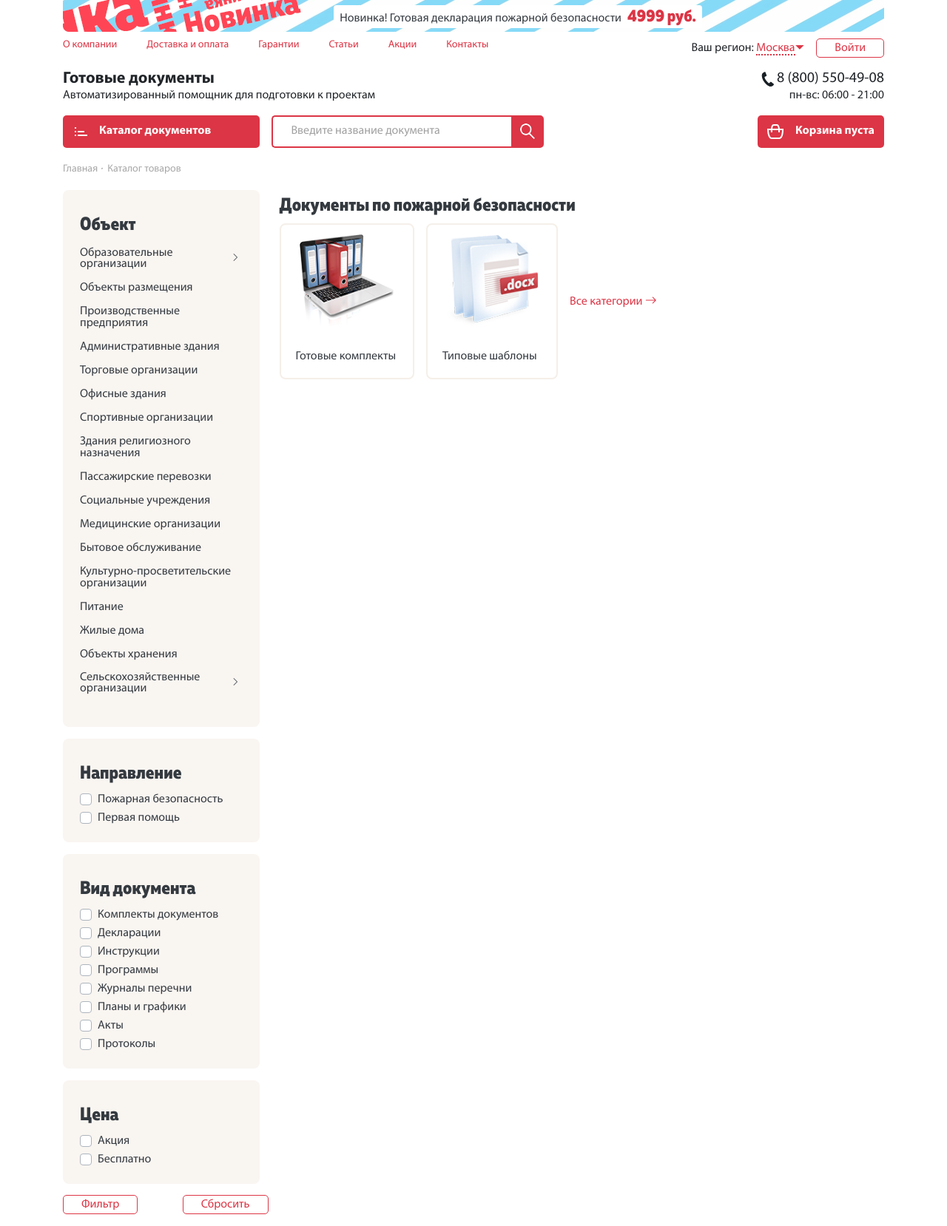
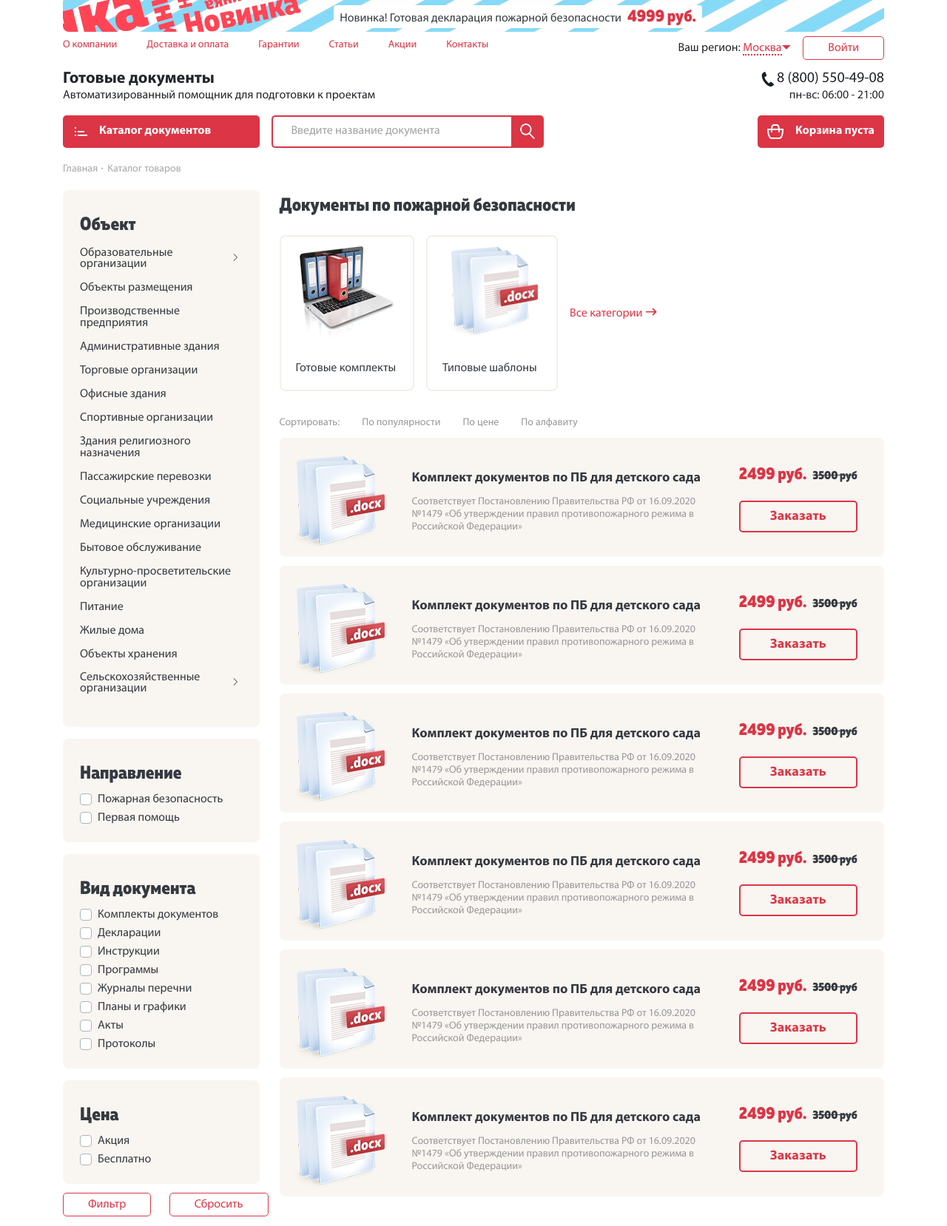
Before and after one commit to pmaks1985/new-gotdoc, a PHP site: page / in a window 1280 px wide. Shown: the whole page at 74% size. Run offline with PHP 8.4, Linux system fonts and the light colour scheme; some libraries are stand-ins or nearby versions.

Commit message:
на завершающей стадии Каталог товаров

```diff
--- a/css/main.css
+++ b/css/main.css
@@ -88,8 +88,7 @@ body {
 }
 
 .select-region_button {
-  width: 108px;
-  height: 29px;
+  padding: 7px 33px;
   background-color: rgba(0, 0, 0, 0);
   border: 1px solid #dc3545;
   border-radius: 5px;
@@ -368,4 +367,104 @@ body {
   font-weight: 400;
   color: #dc3545;
 }
+
+.bi-arrow-right::before {
+  font-weight: 600 !important;
+}
+
+.sort {
+  margin-top: 34px;
+}
+
+.sort-title,
+.sort-link {
+  font-size: 14px;
+  line-height: 17px;
+  font-weight: 400;
+  color: #989898;
+  padding-right: 30px;
+  margin-bottom: 0;
+}
+
+.sort-link:hover {
+  color: #343a40;
+  text-decoration: none;
+}
+
+.product-list {
+  background-color: #f9f5f1;
+  border-radius: 8px;
+  padding: 24px 36px 11px 16px;
+  margin-top: 12px;
+}
+
+.product-list_img {
+  padding-right: 37px;
+}
+
+.product-list_text__title {
+  font-family: "MyriadPro-Bold_0";
+  font-size: 18px;
+  line-height: 1.2;
+  font-weight: 400;
+  color: #343a40;
+  margin-bottom: 14px;
+}
+
+.product-list_text__description {
+  font-family: "MyriadPro-Regular";
+  font-size: 14px;
+  line-height: 1.2;
+  font-weight: 400;
+  color: #989898;
+}
+
+.product-list_text {
+  padding-right: 47px;
+  padding-top: 20px;
+}
+
+.price {
+  padding-top: 10px;
+}
+
+.price-new {
+  font-family: "MullerNarrow-ExtraBold";
+  font-size: 23px;
+  line-height: 1.2;
+  font-weight: 800;
+  color: #dc3545;
+  padding-right: 8px;
+}
+
+.price-old {
+  font-family: "MullerNarrow-ExtraBold";
+  font-size: 16px;
+  line-height: 1.2;
+  font-weight: 800;
+  color: #343a40;
+  text-decoration: line-through;
+}
+
+.buy-button_link {
+  padding: 10px 40px;
+  background-color: #f9f5f1;
+  border: 2px solid #dc3545;
+  border-radius: 5px;
+  font-family: "MyriadPro-Bold_0";
+  font-size: 18px;
+  line-height: 1.2;
+  font-weight: 700;
+  letter-spacing: 0.01em;
+  color: #dc3545;
+}
+
+.buy-button_link:hover {
+  background-color: #dc3545;
+  color: white;
+}
+
+.buy-button {
+  padding-top: 30px;
+}
 /*# sourceMappingURL=main.css.map */
--- a/css/main.scss
+++ b/css/main.scss
@@ -100,8 +100,7 @@ body {
 }
 
 .select-region_button {
-    width: 108px;
-    height: 29px;
+    padding: 7px 33px;
     background-color: rgba(0, 0, 0, 0.0);
     border: 1px solid #dc3545;
     border-radius: 5px;
@@ -357,3 +356,103 @@ body {
     font-weight: 400;
     color: #dc3545;
 }
+
+.bi-arrow-right::before {
+    font-weight: 600 !important;
+}
+
+.sort {
+    margin-top: 34px;
+}
+
+.sort-title,
+.sort-link {
+    font-size: 14px;
+    line-height: 17px;
+    font-weight: 400;
+    color: #989898;
+    padding-right: 30px;
+    margin-bottom: 0;
+}
+
+.sort-link:hover {
+    color: #343a40;
+    text-decoration: none;
+}
+
+.product-list {
+    background-color: #f9f5f1;
+    border-radius: 8px;
+    padding: 24px 36px 11px 16px;
+    margin-top: 12px;
+}
+
+.product-list_img {
+    padding-right: 37px;
+}
+
+.product-list_text__title {
+    font-family: "MyriadPro-Bold_0";
+    font-size: 18px;
+    line-height: 1.2;
+    font-weight: 400;
+    color: #343a40;
+    margin-bottom: 14px;
+}
+
+.product-list_text__description {
+    font-family: "MyriadPro-Regular";
+    font-size: 14px;
+    line-height: 1.2;
+    font-weight: 400;
+    color: #989898;
+}
+
+.product-list_text {
+    padding-right: 47px;
+    padding-top: 20px;
+}
+
+.price {
+    padding-top: 10px;
+}
+
+.price-new {
+    font-family: "MullerNarrow-ExtraBold";
+    font-size: 23px;
+    line-height: 1.2;
+    font-weight: 800;
+    color: #dc3545;
+    padding-right: 8px;
+}
+
+.price-old {
+    font-family: "MullerNarrow-ExtraBold";
+    font-size: 16px;
+    line-height: 1.2;
+    font-weight: 800;
+    color: #343a40;
+    text-decoration: line-through;
+}
+
+.buy-button_link {
+    padding: 10px 40px;
+    background-color: #f9f5f1;
+    border: 2px solid #dc3545;
+    border-radius: 5px;
+    font-family: "MyriadPro-Bold_0";
+    font-size: 18px;
+    line-height: 1.2;
+    font-weight: 700;
+    letter-spacing: 0.01em;
+    color: #dc3545;
+}
+
+.buy-button_link:hover {
+    background-color: #dc3545;
+    color: white;
+}
+
+.buy-button {
+    padding-top: 30px;
+}
--- a/index.html
+++ b/index.html
@@ -55,8 +55,7 @@
                             </span>
                         </div>
                         <div>
-                            <a href="#"
-                                class="btn-outline-danger px-4 py-1 select-region_button text-decoration-none">Войти</a>
+                            <a href="#" class="btn-outline-danger select-region_button text-decoration-none">Войти</a>
                         </div>
                     </div>
                 </div>
@@ -423,36 +422,152 @@
                     </div>
                     <div class="my-3 d-flex justify-content-between">
                         <div>
-                            <a href="#"
-                                class="btn-outline-danger px-4 py-1 select-region_button text-decoration-none">Фильтр</a>
+                            <a href="#" class="btn-outline-danger select-region_button text-decoration-none">Фильтр</a>
                         </div>
                         <div>
                             <a href="#"
-                                class="btn-outline-danger px-4 py-1 select-region_button text-decoration-none">Сбросить</a>
+                                class="btn-outline-danger select-region_button text-decoration-none">Сбросить</a>
                         </div>
                     </div>
                 </div>
 
-                <div class="col-lg-9">
+                <div class="col-lg-9 pr-0">
                     <h1 class="title">Документы по пожарной безопасности</h1>
-                    <div class="d-flex align-items-center">
+                    <div class="d-flex align-items-center pt-3">
+                        <a href="#" class="text-decoration-none">
                             <div class="card mr-3">
                                 <img class="card-img-top" src="/img/books.png" alt="books">
                                 <div class="card-body">
                                     <p class="card-text">Готовые комплекты</p>
                                 </div>
                             </div>
+                        </a>
+                        <a href="#" class="text-decoration-none">
                             <div class="card mr-3">
                                 <img class="card-img-top" src="/img/docs.png" alt="docs">
                                 <div class="card-body">
                                     <p class="card-text">Типовые шаблоны</p>
                                 </div>
                             </div>
+                        </a>
+                        <a href="#" class="text-decoration-none">
                             <div class="all-category">
                                 <span>Все категории</span>
                                 <i class="bi bi-arrow-right"></i>
                             </div>
+                        </a>
                     </div>
+                    <div class="sort d-flex">
+                        <p class="sort-title">Сортировать:</p>
+                        <a class="sort-link" href="#">По популярности</a>
+                        <a class="sort-link" href="#">По цене</a>
+                        <a class="sort-link" href="#">По алфавиту</a>
+                    </div>
+                    <div>
+                        <div class="product-list d-flex">
+                            <div class="product-list_img"><img src="/img/docs.png" alt="docs"></div>
+                            <div class="product-list_text">
+                                <p class="product-list_text__title">Комплект документов по ПБ для детского сада</p>
+                                <p class="product-list_text__description">Соответствует Постановлению Правительства РФ
+                                    от
+                                    16.09.2020 №1479 «Об
+                                    утверждении правил противопожарного режима в Российской Федерации»</p>
+                            </div>
+                            <div class="price">
+                                <span class="price-new">2499 руб.</span><span class="price-old">3500 руб</span>
+                                <div class="buy-button">
+                                    <a href="#"
+                                        class="btn-outline-danger text-decoration-none buy-button_link">Заказать</a>
+                                </div>
+                            </div>
+                        </div>
+                        <div class="product-list d-flex">
+                            <div class="product-list_img"><img src="/img/docs.png" alt="docs"></div>
+                            <div class="product-list_text">
+                                <p class="product-list_text__title">Комплект документов по ПБ для детского сада</p>
+                                <p class="product-list_text__description">Соответствует Постановлению Правительства РФ
+                                    от
+                                    16.09.2020 №1479 «Об
+                                    утверждении правил противопожарного режима в Российской Федерации»</p>
+                            </div>
+                            <div class="price">
+                                <span class="price-new">2499 руб.</span><span class="price-old">3500 руб</span>
+                                <div class="buy-button">
+                                    <a href="#"
+                                        class="btn-outline-danger text-decoration-none buy-button_link">Заказать</a>
+                                </div>
+                            </div>
+                        </div>
+                        <div class="product-list d-flex">
+                            <div class="product-list_img"><img src="/img/docs.png" alt="docs"></div>
+                            <div class="product-list_text">
+                                <p class="product-list_text__title">Комплект документов по ПБ для детского сада</p>
+                                <p class="product-list_text__description">Соответствует Постановлению Правительства РФ
+                                    от
+                                    16.09.2020 №1479 «Об
+                                    утверждении правил противопожарного режима в Российской Федерации»</p>
+                            </div>
+                            <div class="price">
+                                <span class="price-new">2499 руб.</span><span class="price-old">3500 руб</span>
+                                <div class="buy-button">
+                                    <a href="#"
+                                        class="btn-outline-danger text-decoration-none buy-button_link">Заказать</a>
+                                </div>
+                            </div>
+                        </div>
+                        <div class="product-list d-flex">
+                            <div class="product-list_img"><img src="/img/docs.png" alt="docs"></div>
+                            <div class="product-list_text">
+                                <p class="product-list_text__title">Комплект документов по ПБ для детского сада</p>
+                                <p class="product-list_text__description">Соответствует Постановлению Правительства РФ
+                                    от
+                                    16.09.2020 №1479 «Об
+                                    утверждении правил противопожарного режима в Российской Федерации»</p>
+                            </div>
+                            <div class="price">
+                                <span class="price-new">2499 руб.</span><span class="price-old">3500 руб</span>
+                                <div class="buy-button">
+                                    <a href="#"
+                                        class="btn-outline-danger text-decoration-none buy-button_link">Заказать</a>
+                                </div>
+                            </div>
+                        </div>
+                        <div class="product-list d-flex">
+                            <div class="product-list_img"><img src="/img/docs.png" alt="docs"></div>
+                            <div class="product-list_text">
+                                <p class="product-list_text__title">Комплект документов по ПБ для детского сада</p>
+                                <p class="product-list_text__description">Соответствует Постановлению Правительства РФ
+                                    от
+                                    16.09.2020 №1479 «Об
+                                    утверждении правил противопожарного режима в Российской Федерации»</p>
+                            </div>
+                            <div class="price">
+                                <span class="price-new">2499 руб.</span><span class="price-old">3500 руб</span>
+                                <div class="buy-button">
+                                    <a href="#"
+                                        class="btn-outline-danger text-decoration-none buy-button_link">Заказать</a>
+                                </div>
+                            </div>
+                        </div>
+                        <div class="product-list d-flex">
+                            <div class="product-list_img"><img src="/img/docs.png" alt="docs"></div>
+                            <div class="product-list_text">
+                                <p class="product-list_text__title">Комплект документов по ПБ для детского сада</p>
+                                <p class="product-list_text__description">Соответствует Постановлению Правительства РФ
+                                    от
+                                    16.09.2020 №1479 «Об
+                                    утверждении правил противопожарного режима в Российской Федерации»</p>
+                            </div>
+                            <div class="price">
+                                <span class="price-new">2499 руб.</span><span class="price-old">3500 руб</span>
+                                <div class="buy-button">
+                                    <a href="#"
+                                        class="btn-outline-danger text-decoration-none buy-button_link">Заказать</a>
+                                </div>
+                            </div>
+                        </div>
+                    </div>
+
 
                 </div>
 
```
Also changed, not shown: 1 other file. Lines whose indentation alone changed are shown as unchanged.
